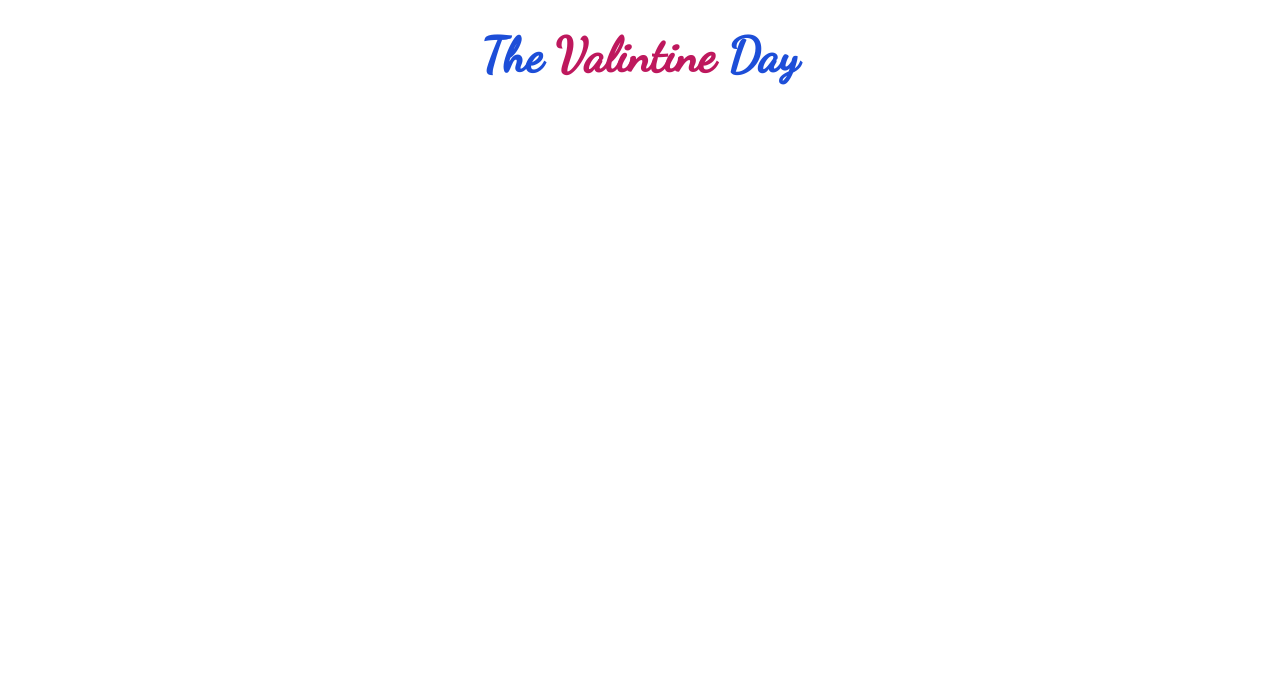
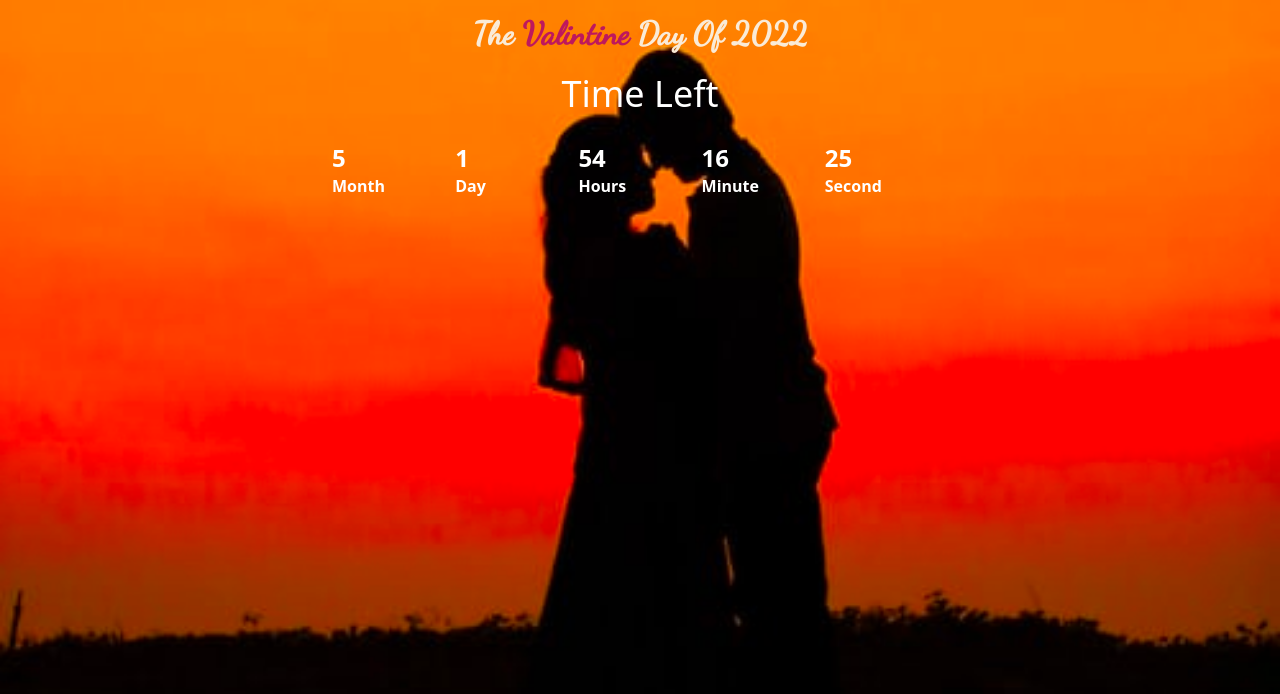
Before and after one commit to Mehedi287/valaintine-days, a plain HTML site: page index.html in a window 1280 px wide. Drawn offline with nearby package versions, Linux system fonts and the light colour scheme.

Commit message:
valentain days add

```diff
--- a/css/style.css
+++ b/css/style.css
@@ -0,0 +1,19 @@
+#body{
+
+
+    background-image: url("/images/love.jfif");
+  background-color: #cccccc;
+  height: 500px;
+  background-position: center;
+  background-repeat: no-repeat;
+  background-size: cover;
+
+}
+.h1{
+    font-family: 'Dancing Script', cursive;
+    margin-top:10px ;
+    text-align: center;
+    font-weight: 700;
+    font-size: xx-large;
+    color: antiquewhite;
+}
--- a/index.html
+++ b/index.html
@@ -17,9 +17,34 @@
 
 </head>
 
-<body style="font-family: 'Dancing Script', cursive;">
-    <h1 class="text-5xl text-blue-700 mt-8 text-center font-bold "> The <span class="text-pink-700	-">Valintine</span>
-        Day</h1>
+<body class="container " id="body">
+    <h1 class=" h1"> The <span class="text-pink-700	-">Valintine</span>
+        Day Of 2022</h1>
+    <h3 class="text-4xl text-center mt-4 text-white">Time Left </h3>
+    <div class="w-1/2 mt-4 p-3 g-3 grid grid-cols-5 mx-auto text-white font-bold">
+        <div class="col">
+            <p id="month" class="text-2xl">00</p>
+            <p class="text-1xl"> Month</p>
+        </div>
+        <div class="">
+            <p id="day" class="text-2xl">00</p>
+            <p class="text-1xl"> Day</p>
+        </div>
+        <div class="">
+            <p id="hours" class="text-2xl">00</p>
+            <p class="text-1xl"> Hours</p>
+        </div>
+        <div class="">
+            <p id="minute" class="text-2xl">00</p>
+            <p class="text-1xl"> Minute</p>
+        </div>
+        <div class="">
+            <p id="second" class="text-2xl">00</p>
+            <p class="text-1xl"> Second</p>
+        </div>
+
+    </div>
+
 
 
     <script src="js/app.js"></script>
--- a/js/app.js
+++ b/js/app.js
@@ -0,0 +1,37 @@
+let day = document.getElementById('day');
+let month = document.getElementById('month');
+let hours = document.getElementById('hours');
+let minute = document.getElementById('minute');
+let second = document.getElementById('second');
+
+
+function timeCount() {
+    const valaintainDay = new Date('14 February 2022 12:00');
+    const currentaTime = new Date()
+    const totalTime = valaintainDay - currentaTime;
+
+    let totalScond = Math.floor(totalTime / 1000);
+    let totalMinute = Math.floor(totalScond / 60);
+    let totalHoure = Math.floor(totalMinute / 60);
+    let totalDay = Math.floor(totalHoure / 24);
+    let totalMonth = Math.floor(totalDay / 30);
+    // console.log(totalMonth);
+    console.log(totalDay);
+
+    let monthRemain = totalMonth % 30;
+    let dayRemain = totalDay % 24;
+    let houreRemain = totalHoure % 60;
+    let minuteRemain = totalMinute % 60;
+    let secondRemain = totalScond % 30;
+
+    month.innerText = (monthRemain);
+    day.innerText = (dayRemain);
+    hours.innerText = (houreRemain);
+    minute.innerText = (minuteRemain);
+    second.innerText = (secondRemain)
+    console.log(monthRemain, dayRemain, houreRemain, minuteRemain, secondRemain);
+
+
+}
+timeCount()
+setInterval(timeCount, 1000);
```
Also changed, not shown: images/love.jfif (added), images/valaintine.jpg (added).
